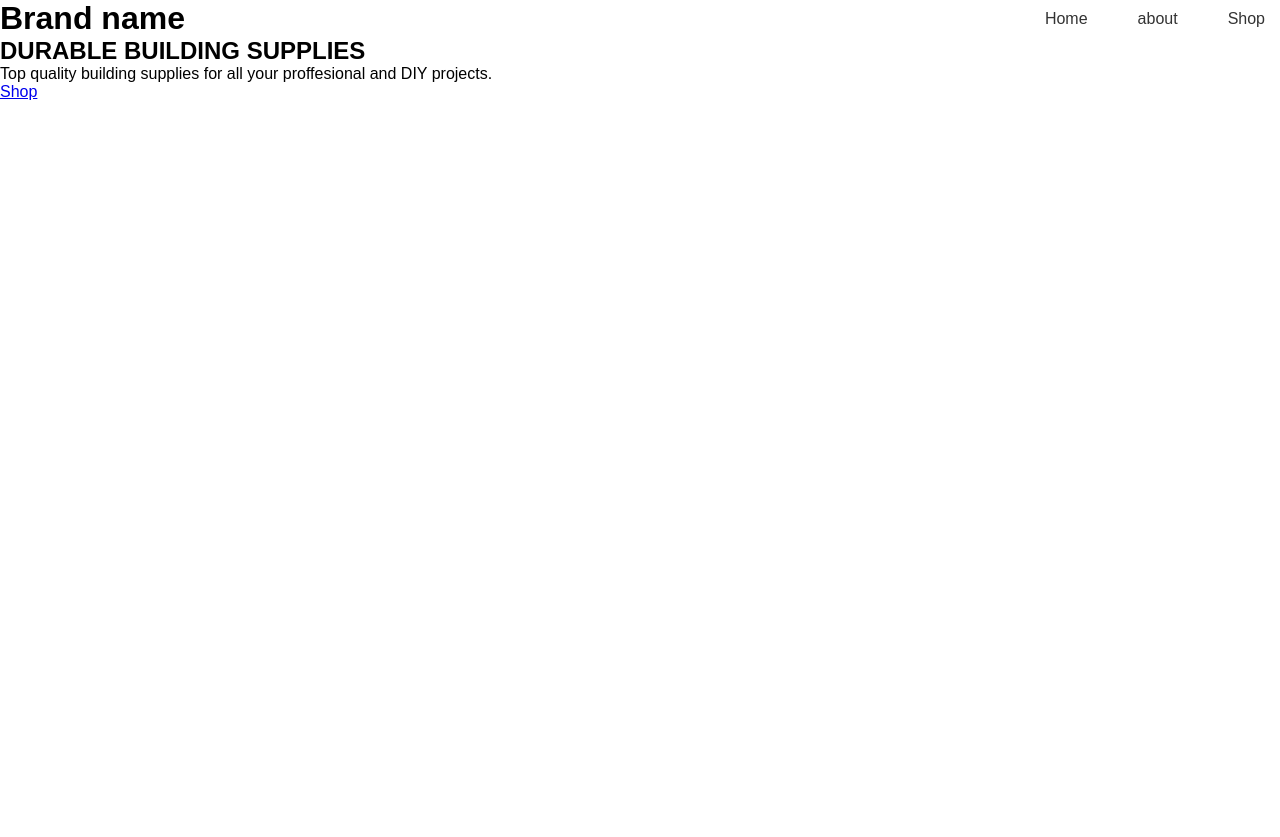
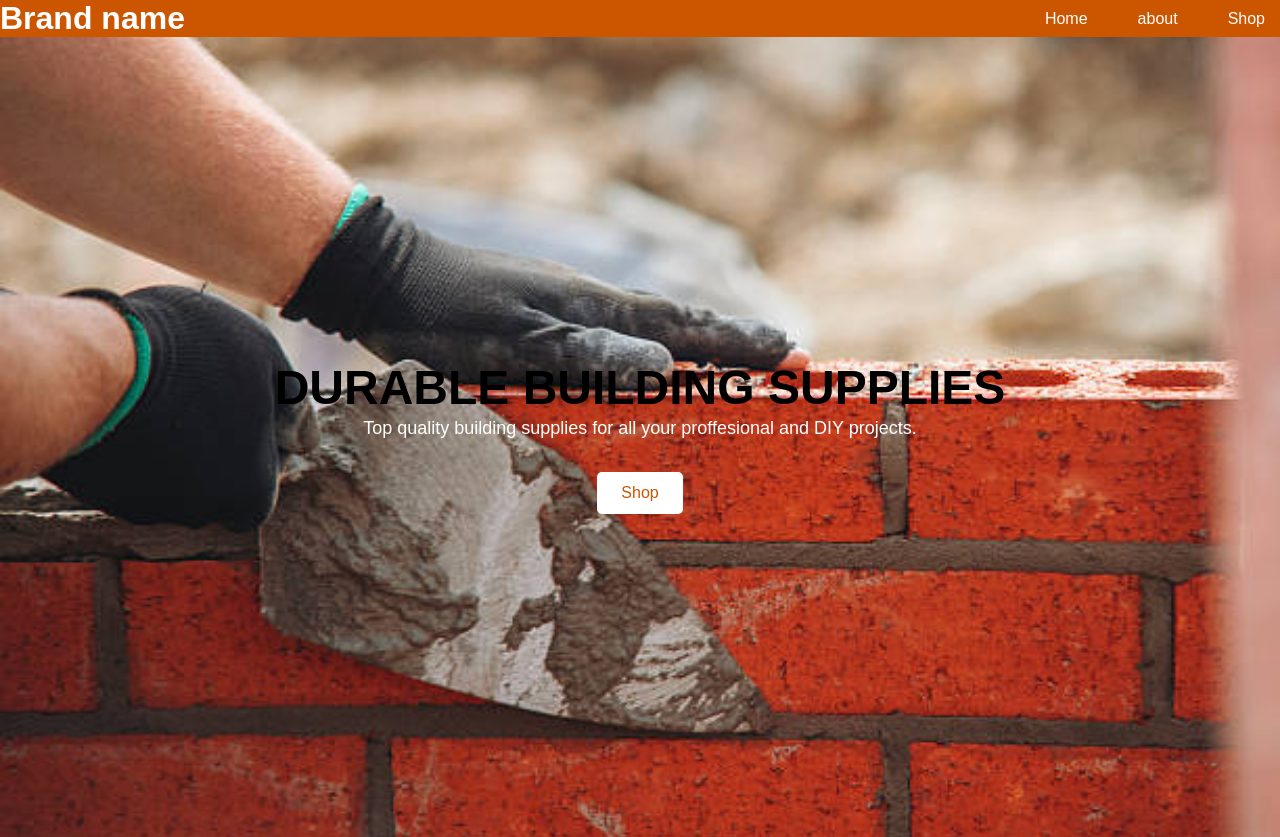
Before and after one commit to investor-X/PORTFOLIO, a plain HTML site: page index.html in a window 1280 px wide. Before the commit the page ends 800 px from the top, so only its background shows below. Drawn offline with Linux system fonts and the light colour scheme.

Commit message:
add Hero image

```diff
--- a/style.css
+++ b/style.css
@@ -2,13 +2,50 @@
 body{font-family: sans-serif;}
 
 header{display: flex; align-items: center;
-  justify-content: space-between;}
+  justify-content: space-between;
+background-color: #cc5500;}
+header h1{
+  color: #ffffff;
+}
 
 nav ul{display: flex;list-style: none;}
 
 header nav a
 {margin-left: 20px;
-text-decoration: none;color: #333; padding: 10px 15px;}
+text-decoration: none;color: #ffffff; padding: 10px 15px;}
 
 @media ( max-width: 768px)
 {nav ul {flex-direction:column} ;}
+
+#Hero{height: 100vh;
+background-color: #cc5500; display: flex;
+flex-direction: column;
+justify-content: center; align-items: center;
+background-image: url('istockphoto-2220114234-612x612.jpg');
+
+background-repeat: no-repeat;
+background-position: center;
+background-size:cover;}
+
+#Hero h1{
+  font-size: 48px;
+}
+#Hero p{font-size: 18px;
+line-height: 1.5;
+max-width: 600px;
+margin-bottom: 30px;
+text-align: center;
+color: white;}
+
+#Hero a{ display:inline-block;
+text-decoration: none;
+background-color: white;
+color: #cc5500;
+padding: 12px 24px;
+border-radius: 5px;
+}
+
+#Hero a:Hover{
+  background-color: #A74000;
+  transition: background-color 0.3s ease ;
+}
```
Also changed, not shown: istockphoto-2220114234-612x612.jpg (added).
